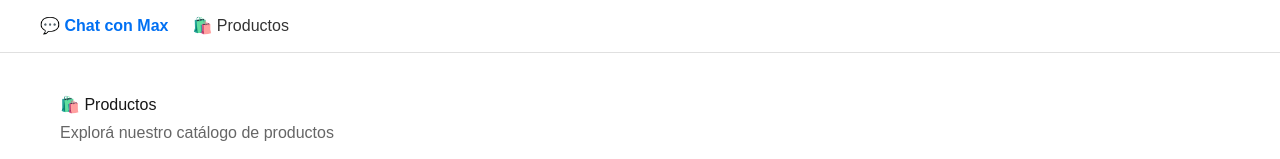
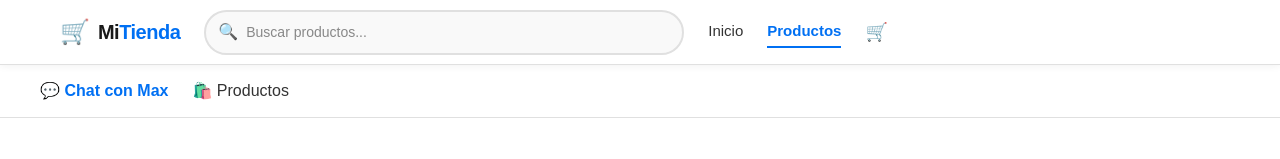
Before and after one commit to luabfr/chat-with-gemini, a Next.js app: page /productos in a window 1280 px wide. Shown: the top 159 px of the page. Built offline with nearby package versions, Linux system fonts and the light colour scheme; no server answers.

Commit message:
feat: buscador de productos con resultados en tiempo real

```diff
--- a/app/components/Navbar.tsx
+++ b/app/components/Navbar.tsx
@@ -0,0 +1,190 @@
+"use client"
+import Link from "next/link"
+import { usePathname,useRouter } from "next/navigation"
+import { useCart } from "../context/CartContext"
+import { useState,useEffect,useRef } from "react"
+import SearchResults from "./SearchResults"
+
+export default function Navbar() {
+	const pathname = usePathname()
+	const router = useRouter()
+	const { totalItems } = useCart()
+
+	const [query,setQuery] = useState("")
+	const [resultados,setResultados] = useState([])
+	const [buscando,setBuscando] = useState(false)
+	const [enfocado,setEnfocado] = useState(false)
+	const searchRef = useRef<HTMLDivElement>(null)
+	const timerRef = useRef<NodeJS.Timeout | null>(null)
+
+	// Cerrar resultados al hacer click fuera
+	useEffect(() => {
+		const handleClick = (e: MouseEvent) => {
+			if (searchRef.current && !searchRef.current.contains(e.target as Node)) {
+				setEnfocado(false)
+			}
+		}
+		document.addEventListener("mousedown",handleClick)
+		return () => document.removeEventListener("mousedown",handleClick)
+	},[])
+
+	// Buscar con debounce
+	useEffect(() => {
+		if (!query.trim()) {
+			setResultados([])
+			return
+		}
+		if (timerRef.current) clearTimeout(timerRef.current)
+		timerRef.current = setTimeout(async () => {
+			setBuscando(true)
+			const res = await fetch(`https://dummyjson.com/products/search?q=${query}&limit=6`)
+			const data = await res.json()
+			setResultados(data.products || [])
+			setBuscando(false)
+		},350)
+	},[query])
+
+	const handleSubmit = (e: React.FormEvent) => {
+		e.preventDefault()
+		if (!query.trim()) return
+		setEnfocado(false)
+		setQuery("")
+		router.push(`/productos?buscar=${encodeURIComponent(query)}`)
+	}
+
+	const cerrarResultados = () => {
+		setEnfocado(false)
+		setQuery("")
+		setResultados([])
+	}
+
+	const linkStyle = (href: string) => ({
+		textDecoration: "none",
+		color: pathname === href ? "#0070f3" : "#333",
+		fontWeight: pathname === href ? 700 : 500,
+		fontSize: 15,
+		padding: "4px 0",
+		borderBottom: pathname === href ? "2px solid #0070f3" : "2px solid transparent",
+		transition: "color 0.2s"
+	})
+
+	return (
+		<header style={{
+			position: "sticky",
+			top: 0,
+			zIndex: 50,
+			background: "white",
+			borderBottom: "1px solid #e0e0e0",
+			boxShadow: "0 1px 8px rgba(0,0,0,0.06)"
+		}}>
+			<div style={{
+				maxWidth: 1200,
+				margin: "0 auto",
+				padding: "0 20px",
+				height: 64,
+				display: "flex",
+				alignItems: "center",
+				gap: 24
+			}}>
+
+				{/* Logo */}
+				<Link href="/" style={{ textDecoration: "none",flexShrink: 0 }}>
+					<div style={{ display: "flex",alignItems: "center",gap: 8 }}>
+						<span style={{ fontSize: 24 }}>🛒</span>
+						<span style={{ fontSize: 20,fontWeight: 800,color: "#1a1a1a",letterSpacing: "-0.5px" }}>
+							Mi<span style={{ color: "#0070f3" }}>Tienda</span>
+						</span>
+					</div>
+				</Link>
+
+				{/* Buscador */}
+				<div ref={searchRef} style={{ flex: 1,position: "relative",maxWidth: 480 }}>
+					<form onSubmit={handleSubmit}>
+						<div style={{ position: "relative" }}>
+							<span style={{
+								position: "absolute",
+								left: 14,
+								top: "50%",
+								transform: "translateY(-50%)",
+								color: "#999",
+								fontSize: 16,
+								pointerEvents: "none"
+							}}>
+								🔍
+							</span>
+							<input
+								value={query}
+								onChange={e => setQuery(e.target.value)}
+								onFocus={() => setEnfocado(true)}
+								placeholder="Buscar productos..."
+								style={{
+									width: "100%",
+									padding: "10px 16px 10px 40px",
+									borderRadius: 24,
+									border: enfocado ? "2px solid #0070f3" : "2px solid #e0e0e0",
+									fontSize: 14,
+									outline: "none",
+									background: "#f9f9f9",
+									boxSizing: "border-box",
+									transition: "border-color 0.2s"
+								}}
+							/>
+							{buscando && (
+								<span style={{
+									position: "absolute",
+									right: 14,
+									top: "50%",
+									transform: "translateY(-50%)",
+									fontSize: 12,
+									color: "#999"
+								}}>
+									...
+								</span>
+							)}
+						</div>
+					</form>
+
+					{/* Resultados dropdown */}
+					{enfocado && query.trim() && (
+						<SearchResults
+							resultados={resultados}
+							onClose={cerrarResultados}
+						/>
+					)}
+				</div>
+
+				{/* Links */}
+				<nav style={{ display: "flex",gap: 24,alignItems: "center",flexShrink: 0 }}>
+					<Link href="/" style={linkStyle("/")}>Inicio</Link>
+					<Link href="/productos" style={linkStyle("/productos")}>Productos</Link>
+				</nav>
+
+				{/* Carrito */}
+				<div style={{
+					display: "flex",
+					alignItems: "center",
+					gap: 6,
+					flexShrink: 0,
+					color: "#333",
+					fontSize: 14,
+					fontWeight: 500
+				}}>
+					<span style={{ fontSize: 18 }}>🛒</span>
+					{totalItems > 0 && (
+						<span style={{
+							background: "#0070f3",
+							color: "white",
+							borderRadius: 20,
+							padding: "1px 8px",
+							fontSize: 12,
+							fontWeight: 700
+						}}>
+							{totalItems}
+						</span>
+					)}
+				</div>
+
+			</div>
+		</header>
+	)
+}
--- a/app/components/ProductGrid.tsx
+++ b/app/components/ProductGrid.tsx
@@ -20,12 +20,30 @@ export default function ProductGrid() {
 
 	const searchParams = useSearchParams()
 	const categoriaParam = searchParams.get("categoria") || "todas"
-
+	const buscarParam = searchParams.get("buscar") || ""
 	const [categoriaActiva,setCategoriaActiva] = useState(categoriaParam)
 
 	useEffect(() => {
 		cargarProductos(categoriaActiva)
 	},[])
+
+
+	useEffect(() => {
+		if (buscarParam) {
+			setBusqueda(buscarParam) // si tenés un estado de búsqueda
+			buscarProductos(buscarParam)
+		} else {
+			cargarProductos(categoriaActiva)
+		}
+	},[])
+
+	const buscarProductos = async (q: string) => {
+		setCargando(true)
+		const res = await fetch(`https://dummyjson.com/products/search?q=${q}&limit=30`)
+		const data = await res.json()
+		setProductos(data.products)
+		setCargando(false)
+	}
 
 
 	const cargarProductos = async (categoria) => {
--- /dev/null
+++ b/app/components/SearchResults.tsx
@@ -0,0 +1,95 @@
+"use client"
+import NextImage from "next/image"
+import Link from "next/link"
+
+interface Producto {
+	id: number
+	title: string
+	price: number
+	thumbnail: string
+	category: string
+}
+
+export default function SearchResults({
+	resultados,
+	onClose
+}: {
+	resultados: Producto[]
+	onClose: () => void
+}) {
+	if (resultados.length === 0) return null
+
+	return (
+		<div style={{
+			position: "absolute",
+			top: "calc(100% + 8px)",
+			left: 0,
+			right: 0,
+			background: "white",
+			border: "1px solid #e0e0e0",
+			borderRadius: 12,
+			boxShadow: "0 8px 32px rgba(0,0,0,0.12)",
+			zIndex: 200,
+			overflow: "hidden",
+			maxHeight: 400,
+			overflowY: "auto"
+		}}>
+			{resultados.map((producto) => (
+				<Link
+					key={producto.id}
+					href={`/productos/${producto.id}`}
+					onClick={onClose}
+					style={{
+						display: "flex",
+						alignItems: "center",
+						gap: 12,
+						padding: "10px 16px",
+						textDecoration: "none",
+						color: "inherit",
+						borderBottom: "1px solid #f5f5f5",
+						transition: "background 0.15s"
+					}}
+					onMouseEnter={e => (e.currentTarget.style.background = "#f9f9f9")}
+					onMouseLeave={e => (e.currentTarget.style.background = "white")}
+				>
+					<div style={{
+						position: "relative",
+						width: 48,
+						height: 48,
+						background: "#f5f5f5",
+						borderRadius: 8,
+						flexShrink: 0,
+						overflow: "hidden"
+					}}>
+						<NextImage
+							src={producto.thumbnail}
+							alt={producto.title}
+							fill
+							style={{ objectFit: "contain",padding: 4 }}
+							sizes="48px"
+						/>
+					</div>
+					<div style={{ flex: 1,minWidth: 0 }}>
+						<p style={{
+							margin: 0,
+							fontSize: 14,
+							fontWeight: 600,
+							color: "#1a1a1a",
+							whiteSpace: "nowrap",
+							overflow: "hidden",
+							textOverflow: "ellipsis"
+						}}>
+							{producto.title}
+						</p>
+						<p style={{ margin: 0,fontSize: 12,color: "#666",textTransform: "capitalize" }}>
+							{producto.category}
+						</p>
+					</div>
+					<span style={{ fontSize: 15,fontWeight: 700,color: "#0070f3",flexShrink: 0 }}>
+						${producto.price}
+					</span>
+				</Link>
+			))}
+		</div>
+	)
+}
--- a/app/layout.tsx
+++ b/app/layout.tsx
@@ -1,6 +1,7 @@
 import { CartProvider } from "./context/CartContext"
 import Cart from "./components/Cart"
 import FloatingChat from "./components/FloatingChat"
+import Navbar from "./components/Navbar"
 import "./globals.css"
 
 export default function RootLayout({ children }: { children: React.ReactNode }) {
@@ -8,6 +9,7 @@ export default function RootLayout({ children }: { children: React.ReactNode })
     <html lang="es">
       <body>
         <CartProvider>
+          <Navbar />
           {children}
           <Cart />
           <FloatingChat />
--- a/app/page.tsx
+++ b/app/page.tsx
@@ -1,4 +1,3 @@
-import Image from "next/image"
 import Link from "next/link"
 import HomeProductCard from "./components/HomeProductCard"
 
@@ -38,7 +37,7 @@ export default async function Home() {
         color: "white"
       }}>
         <h1 style={{ margin: "0 0 8px",fontSize: 36,fontWeight: 800 }}>
-          🛒 Mi Tienda
+          Bienvenido a MiTienda
         </h1>
         <p style={{ margin: "0 0 24px",fontSize: 18,opacity: 0.9 }}>
           Explorá miles de productos. Preguntale a Max si necesitás ayuda.
@@ -63,8 +62,6 @@ export default async function Home() {
       {/* Secciones por categoría */}
       {secciones.map((seccion) => (
         <section key={seccion.id} style={{ marginBottom: 48 }}>
-
-          {/* Header de sección */}
           <div style={{
             display: "flex",
             justifyContent: "space-between",
@@ -76,27 +73,21 @@ export default async function Home() {
             </h2>
             <Link
               href={`/productos?categoria=${seccion.id}`}
-              style={{
-                fontSize: 14,
-                color: "#0070f3",
-                textDecoration: "none",
-                fontWeight: 500
-              }}
+              style={{ fontSize: 14,color: "#0070f3",textDecoration: "none",fontWeight: 500 }}
             >
               Ver todos →
             </Link>
           </div>
 
-          {/* Scroll horizontal */}
           <div style={{
             display: "flex",
             gap: 16,
             overflowX: "auto",
             paddingBottom: 12,
-            scrollbarWidth: "thin",
+            scrollbarWidth: "thin"
           }}>
             {seccion.productos.map((producto: any) => (
-              <HomeProductCard key={producto.id} producto={producto} />  // ← reemplazá la tarjeta inline
+              <HomeProductCard key={producto.id} producto={producto} />
             ))}
           </div>
         </section>
```
